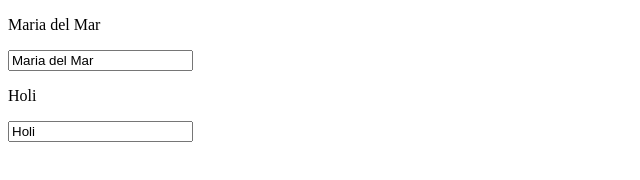
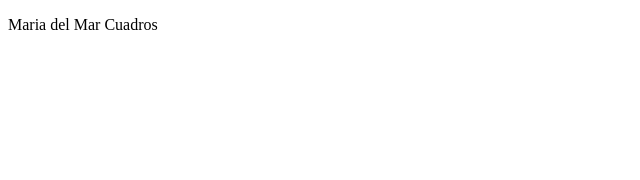
Before and after one commit to mariacuadroszm/vue-practice, a plain HTML site: page index.html in a window 1280 px wide. Shown: the whole page, without its empty margins (0-640 px from the left). Drawn offline with nearby package versions, Linux system fonts and the light colour scheme.

Commit message:
eJEMPLO PROPIEDADES COMPUTADAS

```diff
--- a/index.html
+++ b/index.html
@@ -14,19 +14,20 @@
         const vm = Vue.createApp({
             data() {
                 return {
-                    text: "Maria del Mar",
-                    text2: "Holi"
+                    firstName: "Maria del Mar",
+                    lastName: "Cuadros"
                 };
             },
-            methods:{
-                cambiartext(evento){
-                    this.text = evento.target.value; //para obtener el valor de un evento siempre debo ponerlo así, porque el value está dentro del target
+
+            computed: {
+                fullName(){
+                    return this.firstName + " " + this.lastName;
                 }
+
             },
-            template: `<p>{{ text }}</p></br>
-            <input type="text" @input="cambiartext" :value="text"/></br>
-            <p>{{ text2 }}</p></br>
-            <input type="text" v-model="text2"/>` //opción 2 para hacer exactamente lo mismo, no creo ningún mètodo ni requiero v-on ni v-bind
+
+            template: `<p>{{ fullName }}</p>`
+
          }).mount("#app");
     </script>
 
```
